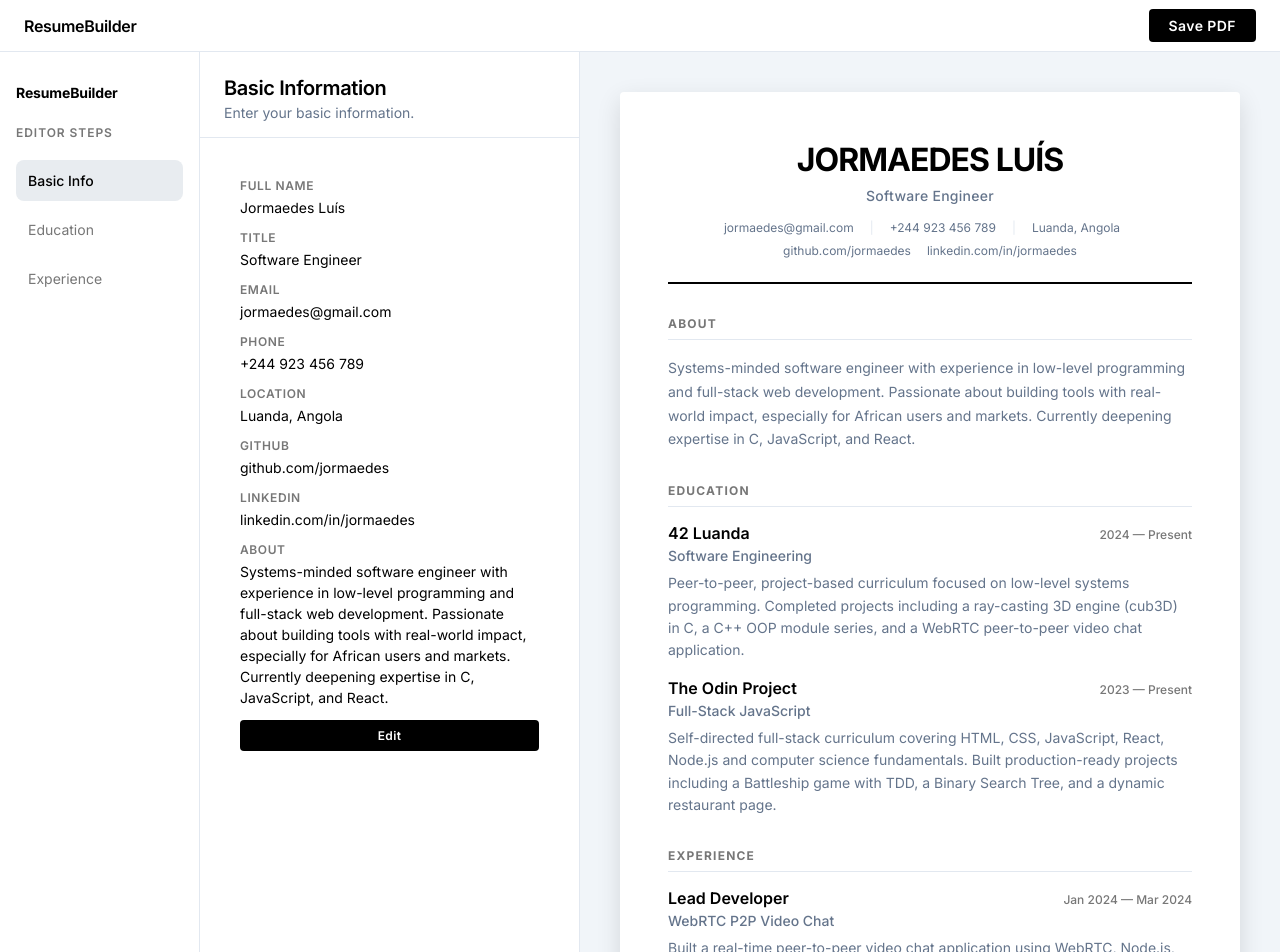
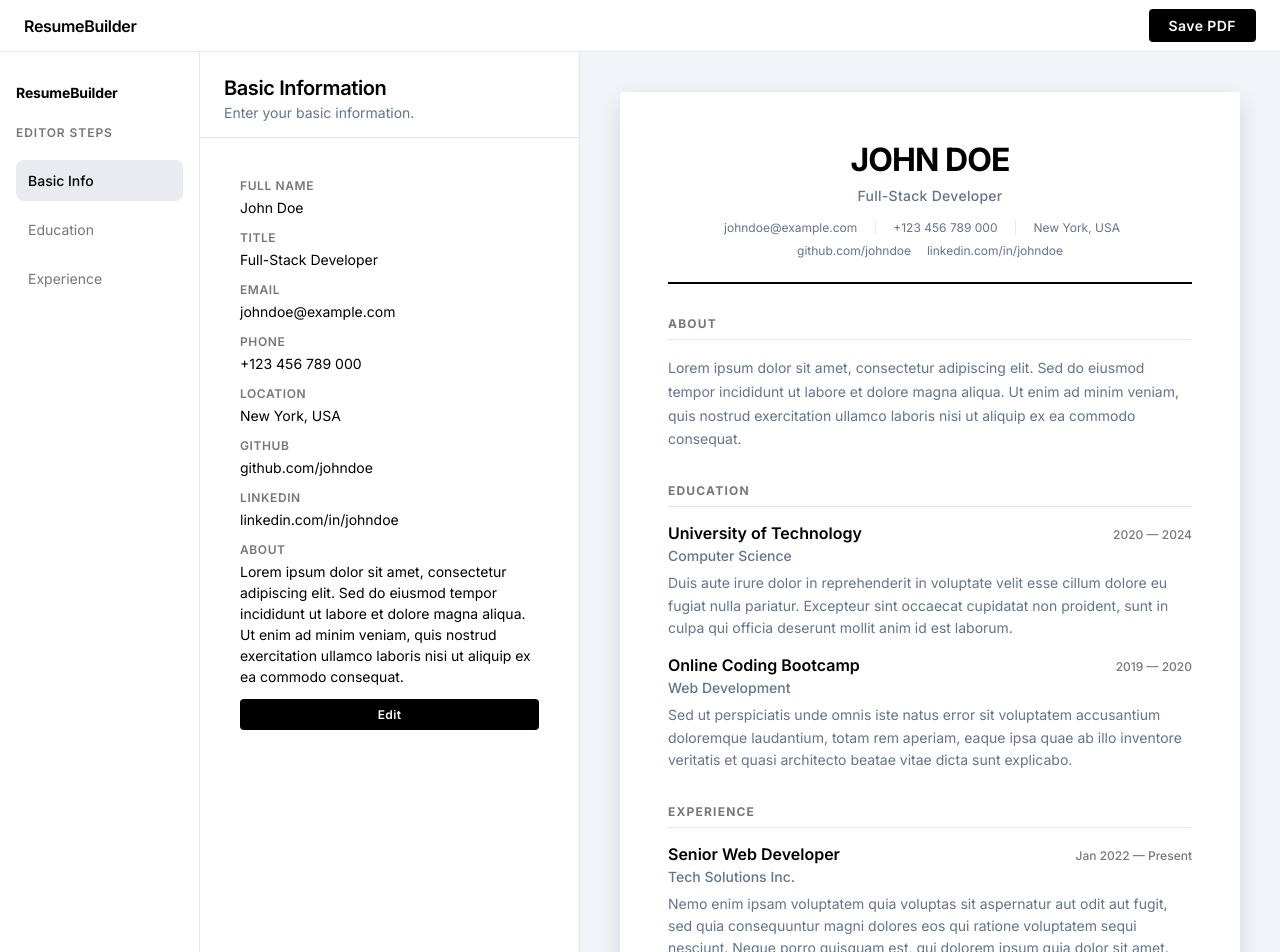
Before and after one commit to jormaedes/cv-app, a React (Vite) app: page / in a window 1280 px wide. Shown: the top 952 px of the page. Built offline with nearby package versions, Linux system fonts and the light colour scheme.

Commit message:
updata data

```diff
--- a/src/data.js
+++ b/src/data.js
@@ -1,49 +1,49 @@
 const person = {
-  fullname: "Jormaedes Luís",
-  title: "Software Engineer",
-  email: "jormaedes@gmail.com",
-  phone: "+244 923 456 789",
-  location: "Luanda, Angola",
-  github: "github.com/jormaedes",
-  linkedin: "linkedin.com/in/jormaedes",
+	fullname: "John Doe",
+	title: "Full-Stack Developer",
+	email: "johndoe@example.com",
+	phone: "+123 456 789 000",
+	location: "New York, USA",
+	github: "github.com/johndoe",
+	linkedin: "linkedin.com/in/johndoe",
 	about:
-    "Systems-minded software engineer with experience in low-level programming and full-stack web development. Passionate about building tools with real-world impact, especially for African users and markets. Currently deepening expertise in C, JavaScript, and React.",
+		"Lorem ipsum dolor sit amet, consectetur adipiscing elit. Sed do eiusmod tempor incididunt ut labore et dolore magna aliqua. Ut enim ad minim veniam, quis nostrud exercitation ullamco laboris nisi ut aliquip ex ea commodo consequat.",
 
 	education: [
 		{
-      school: "42 Luanda",
-      degree: "Software Engineering",
-      start: "2024",
-      end: "Present",
+			school: "University of Technology",
+			degree: "Computer Science",
+			start: "2020",
+			end: "2024",
 			details:
-        "Peer-to-peer, project-based curriculum focused on low-level systems programming. Completed projects including a ray-casting 3D engine (cub3D) in C, a C++ OOP module series, and a WebRTC peer-to-peer video chat application.",
+				"Duis aute irure dolor in reprehenderit in voluptate velit esse cillum dolore eu fugiat nulla pariatur. Excepteur sint occaecat cupidatat non proident, sunt in culpa qui officia deserunt mollit anim id est laborum.",
 		},
 		{
-      school: "The Odin Project",
-      degree: "Full-Stack JavaScript",
-      start: "2023",
-      end: "Present",
+			school: "Online Coding Bootcamp",
+			degree: "Web Development",
+			start: "2019",
+			end: "2020",
 			details:
-        "Self-directed full-stack curriculum covering HTML, CSS, JavaScript, React, Node.js and computer science fundamentals. Built production-ready projects including a Battleship game with TDD, a Binary Search Tree, and a dynamic restaurant page.",
+				"Sed ut perspiciatis unde omnis iste natus error sit voluptatem accusantium doloremque laudantium, totam rem aperiam, eaque ipsa quae ab illo inventore veritatis et quasi architecto beatae vitae dicta sunt explicabo.",
 		},
 	],
 
 	experiences: [
 		{
-      enterprise: "WebRTC P2P Video Chat",
-      position: "Lead Developer",
-      start: "Jan 2024",
-      end: "Mar 2024",
+			enterprise: "Tech Solutions Inc.",
+			position: "Senior Web Developer",
+			start: "Jan 2022",
+			end: "Present",
 			responsibilities:
-        "Built a real-time peer-to-peer video chat application using WebRTC, Node.js, Express and WebSockets. Implemented a multi-theme UI with glassmorphism design, resolved mirroring bugs, and deployed to Render. Collaborated with two teammates and credited all contributors in the README.",
+				"Nemo enim ipsam voluptatem quia voluptas sit aspernatur aut odit aut fugit, sed quia consequuntur magni dolores eos qui ratione voluptatem sequi nesciunt. Neque porro quisquam est, qui dolorem ipsum quia dolor sit amet.",
 		},
 		{
-      enterprise: "42 Luanda — cub3D",
-      position: "Systems Programmer",
-      start: "Mar 2024",
-      end: "Present",
+			enterprise: "Creative Digital Agency",
+			position: "Junior Developer",
+			start: "Jun 2020",
+			end: "Dec 2021",
 			responsibilities:
-        "Developing a Wolfenstein-style 3D ray-casting engine in C using the miniLibX graphics library. Responsible for project architecture, map parsing, texture loading, and rendering logic. All code written under strict 42 Norma style constraints.",
+				"At vero eos et accusamus et iusto odio dignissimos ducimus qui blanditiis praesentium voluptatum deleniti atque corrupti quos dolores et quas molestias excepturi sint occaecati cupiditate non provident.",
 		},
 	],
 };
```
Lines whose indentation alone changed are shown as unchanged.
